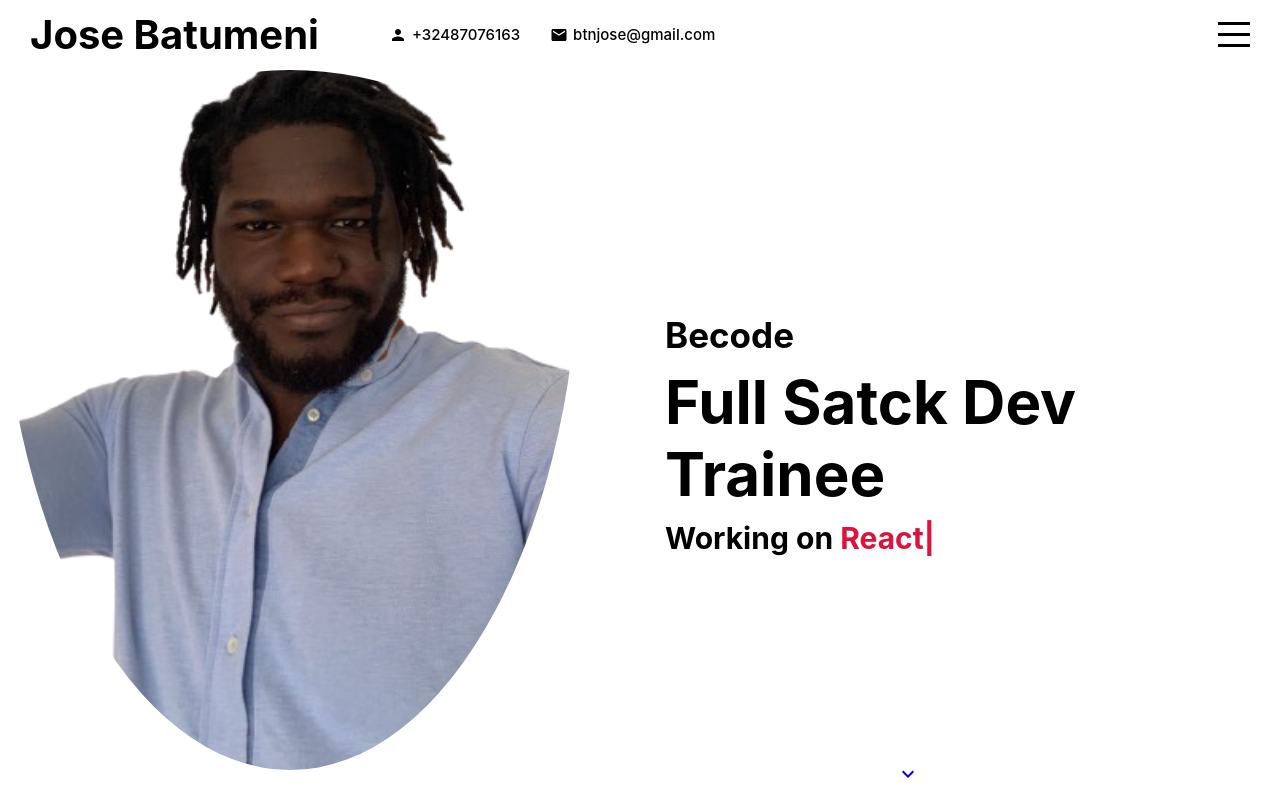
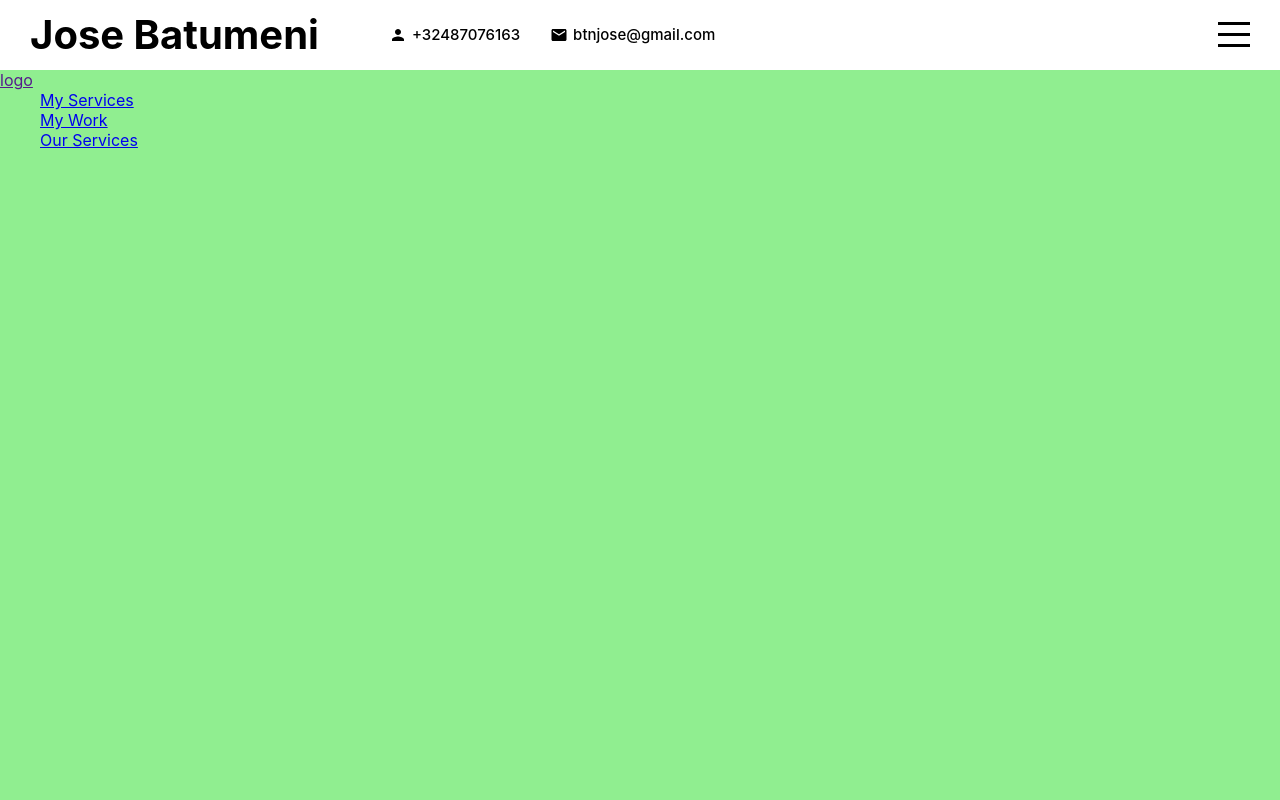
Before and after one commit to JoseTbn/my-react-portfolio, a React (Create React App) app: page / in a window 1280 px wide. Built offline with nearby package versions, Linux system fonts and the light colour scheme.

Commit message:
added tailwind

```diff
--- a/src/Components/Intro/Intro.js
+++ b/src/Components/Intro/Intro.js
@@ -4,37 +4,136 @@ import ExpandMoreTwoToneIcon from "@material-ui/icons/ExpandMoreTwoTone";
 import { init } from "ityped";
 
 export default function Intro() {
-  const textRef = useRef();
+  // const textRef = useRef();
 
-  useEffect(() => {
-    init(textRef.current, {
-      showCursor: true,
-      backDelay: 1500,
-      backSpeed: 60,
-      strings: ["Javascritp", "React", "NodeJS", "MongoDB", "Express"],
-    });
-  }, []); // empty array for useEffect to work one time
+  // useEffect(() => {
+  //   init(textRef.current, {
+  //     showCursor: true,
+  //     backDelay: 1500,
+  //     backSpeed: 60,
+  //     strings: ["Javascritp", "React", "NodeJS", "MongoDB", "Express"],
+  //   });
+  // }, []); // empty array for useEffect to work one time
   return (
-    <div className="intro" id="intro">
-      <div className="left">
-        <div className="imgContainer">
-          <img src="assets\img\jose.png" alt="" />
+    // <div className="intro" id="intro">
+    //   <div className="left">
+    //     <div className="imgContainer">
+    //       <img src="assets\img\jose.png" alt="" />
+    //     </div>
+    //   </div>
+
+    //   <div className="right">
+    //     <div className="wrapper">
+    //       <h2>Becode</h2>
+    //       <h1>Full Satck Dev Trainee</h1>
+    //       <h3>
+    //         Working on <span ref={textRef}></span>{" "}
+    //       </h3>
+    //     </div>
+
+    //     <a href="#Portfolio">
+    //       <ExpandMoreTwoToneIcon />
+    //     </a>
+    //   </div>
+    // </div>
+
+
+<>
+
+<div>
+
+    <nav className='z-header flex items-center max-w-container mx-auto w-full h-60 sm:h-90 px-gutter text-14 font-title transition-colors duration-400 text-black absolute outline-white-20"'>
+    <div className="px-10 mr-auto">
+      <a href="">logo</a>
+    </div>
+    <ul className=" hidden md:flex h-full ">
+      <li className="ml-60 relative flex items-center" style={{ opacity: "1" }}>
+        <a href="/services" className="transition-colors hover:text-purple">My Services</a>
+      </li>
+      <li className="ml-60 relative flex items-center" style={{ opacity: "1" }}>
+        <a href="/services" className="transition-colors hover:text-purple">My Work</a>
+      </li>
+      <li className="ml-60 relative flex items-center" style={{ opacity: "1" }}>
+        <a href="/services" className="transition-colors hover:text-purple">Our Services</a>
+      </li>
+    </ul>
+  </nav>
+
+</div>
+
+<div className="pointer-events-none">
+  <div className="z-cursor fixed no-hover:hidden top-0 left-0 w-15 h-15 -ml-9 -mt-10 rounded-full transition-opacity duration-200" style={{ transForm: " translateX(1820px) translateY(394px)" }}>
+    <div className="w-full h-full rounded-full bg-purple">
+    </div>
+    <div className="absolute left-1/2 top-1/2">
+      <div className="w-120 pb-120 -ml-60 -my-60 bg-purple rounded-full absolute" style={{ transForm: "scale(0.1)" }}>
+      </div>
+    </div>
+  </div>
+</div>
+<div className="bg-black min-h-screen flex text-white px-gutter overflow-hidden relative">
+
+  <div className="absolute inset-0">
+    <video muted="muted" loop="loop" autoPlay="autoPlay" playsinline="" className="absolute h-full w-full object-cover" src="https://player.vimeo.com/external/568369174.hd.mp4?s=18c9c5f57d9401c74a2a538f0a39333ca762e3dc&amp;profile_id=175">
+    </video> <div className="absolute inset-0 bg-black" style={{ opacity: '0' }}>
+
+    </div>
+
+  </div> <div className="relative max-w-container mx-auto flex flex-col">
+    <div data-mouse-text="EXPLORE" className="flex-1 cursor-none h-full">
+
+    </div>
+
+    <div data-mouse-text="EXPLORE" className="flex max-w-max-content -mx-gutter relative cursor-none opacity-80 hover:opacity-100 transition-opacity duration-200">
+      <div data-animate="" style={{ opacity: " 1", transForm: "translateY(0em)" }}>
+        <div className="px-gutter font-heading uppercase whitespace-nowrap" style={{ fontSize: "6vw", transForm: "translateZ(0px) translateX(76.8057%)" }}>
+          Jojo Frontend Adventures
+        </div>
+        <div className="absolute inset-0  right-auto px-gutter font-heading uppercase whitespace-nowrap" style={{ fontSize: "6vw", transForm: " translateZ(0px) translateX(-23.1943%)" }}>
+          Jojo Frontend Adventures
         </div>
       </div>
-
-      <div className="right">
-        <div className="wrapper">
-          <h2>Becode</h2>
-          <h1>Full Satck Dev Trainee</h1>
-          <h3>
-            Working on <span ref={textRef}></span>{" "}
-          </h3>
-        </div>
-
-        <a href="#Portfolio">
-          <ExpandMoreTwoToneIcon />
-        </a>
+    </div>
+    <div className="flex-1 w-cols-12 md:w-cols-4-gap lg:w-cols-4 sm:text-20 flex flex-col">
+      <div data-animate="" className="mt-auto pb-50 sm:max-w-23em cs-description" style={{ opacity: "1", transForm: "translate(0em)" }}>
+        <p>We provide market leading, end-to-end services in commercial aerial, video, photography and CGI to the
+          <a href="/sectors/commercial-real-estate">Commercial Real Estate</a>, <a href="/sectors/construction">Construction</a>
+          and
+          <a href="/sectors/lifestyle">Lifestyle</a> sectors.</p>
+      </div>
+      <div className="cs-arrow text-white hover:text-purple transition-colors mb-50" data-animate="" style={{ opacity: "1", transForm: "  translateY(0em)" }}>
+        <svg width="14" viewBox="0 0 14 36.2" fill="currentColor" style={{ transForm: "translateY(0px);" }}>
+          <clipPath id="uid-12-middle">
+            <polygon points="0,0    14,0    14,0.00006871526175194669 0,0.00006871526175194669 ">
+            </polygon>
+          </clipPath> <clipPath id="uid-12-left">
+            <polygon points="0,26.6 14,26.6 14,26.6 0,26.6 ">
+            </polygon>
+          </clipPath> <clipPath id="uid-12-right">
+            <polygon points="0,26.6 14,26.6 14,26.6 0,26.6 ">
+            </polygon>
+          </clipPath> <polygon clipPath="url(#uid-12-middle)" points="8,35.2 7,36.2 6,35.2 6,0 8,0">
+          </polygon>
+          <polygon clipPath="url(#uid-12-left)" points="0,26.6 0,29.4 7,36.2 7,33.6">
+          </polygon>
+          <polygon clipPath="url(#uid-12-right)" points="14,26.6 14,29.4 7,36.2 7,33.6">
+          </polygon>
+        </svg>
       </div>
     </div>
+  </div>
+</div>
+
+
+
+
+
+
+
+</>
+
+
+
+
   );
 }
```
Also changed, not shown: package.json (+7 -0 lines), src/App.js (line endings or trailing spaces), src/App.scss (line endings or trailing spaces), src/Components/Contact/contact.scss (line endings or trailing spaces), src/Components/Intro/Intro.scss (line endings or trailing spaces), src/Components/Topbar/Topbar.js (line endings or trailing spaces), src/Components/Topbar/Topbar.scss (line endings or trailing spaces), src/global.scss (line endings or trailing spaces), 1 other file (tests, documents, lock files or other folders).
